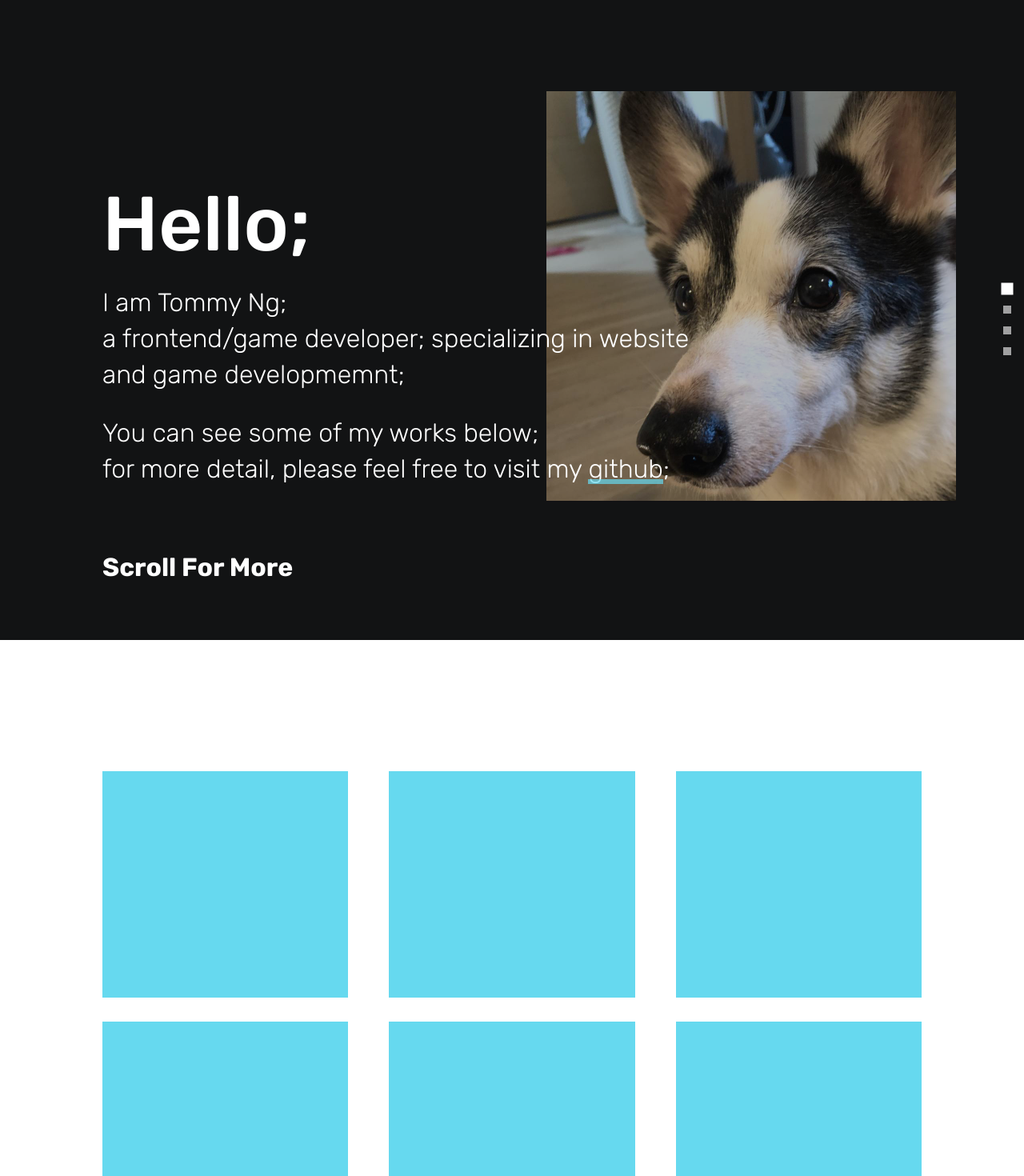
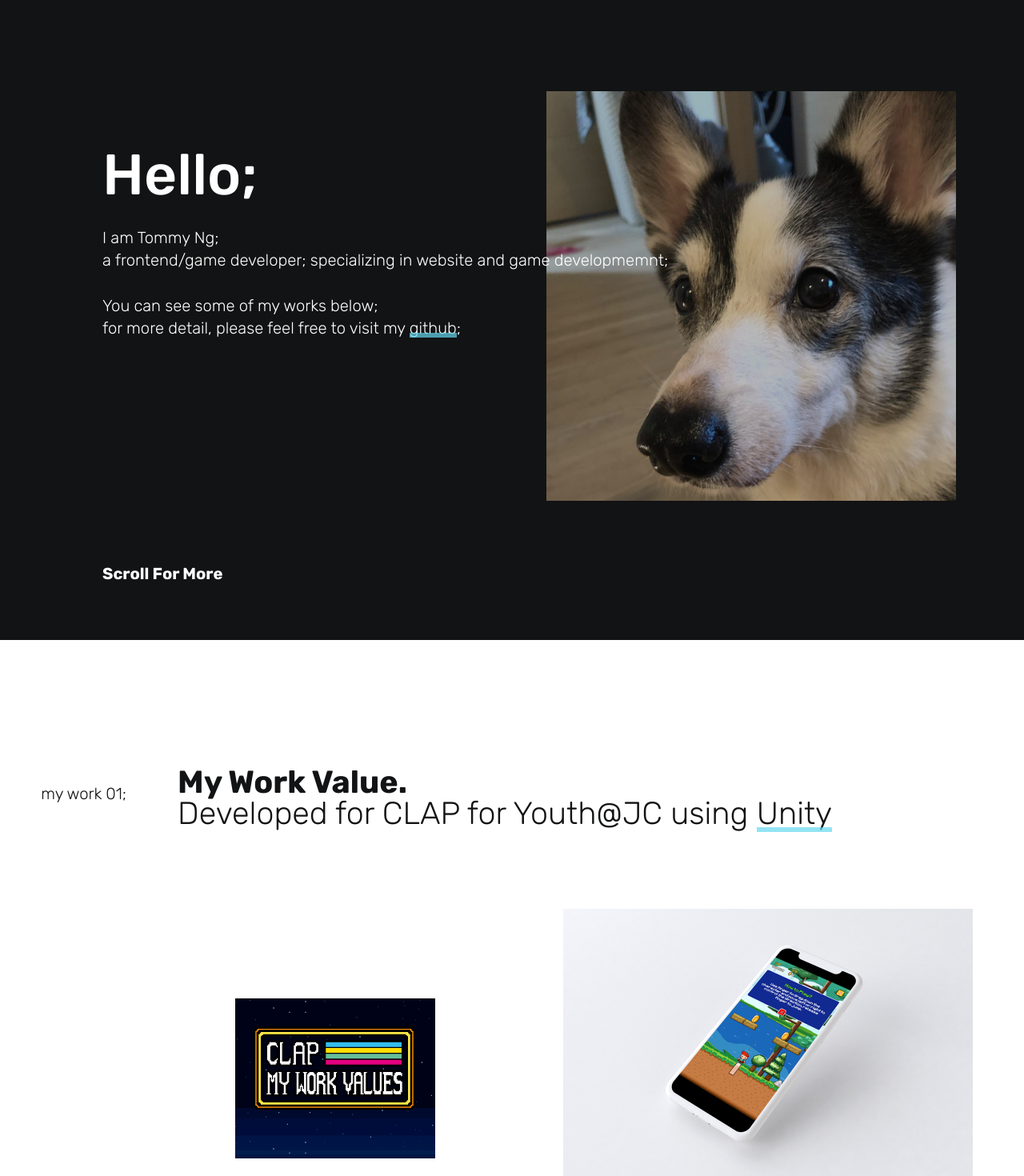
Before and after one commit to SlaveWilson/slavewilson.github.io, a Vue app: page / in a window 1280 px wide. Shown: the top 1470 px of the page at 80% size. Built offline with nearby package versions, Linux system fonts and the light colour scheme.

Commit message:
Working on work value pages

```diff
--- a/src/App.vue
+++ b/src/App.vue
@@ -2,123 +2,24 @@
 main
   section.fullpage
     Intro
-  section.fullpage
-    Works
+  section
+    WorkValue
   section.fullpage
     h1 Section 3
   section.fullpage
     h1 Section 4
-
-.sections-menu
-  span.menu-point(
-    :class="{active: activeSection === index}",
-    @click="scrollToSection(index)",
-    v-for="(offset, index) in offsets",
-    :key="index"
-  )
 </template>
 
 <script lang="ts">
 import { defineComponent, onMounted, onUnmounted, Ref, ref } from "vue";
 import Intro from "@/components/sections/Intro.vue";
-import Works from "@/components/sections/Works.vue";
+import WorkValue from "@/components/sections/WorkValue.vue";
 
 export default defineComponent({
   name: "App",
   components: {
     Intro,
-    Works,
-  },
-  setup() {
-    let inMove = false;
-    const activeSection = ref(0);
-    const offsets: Ref<Array<number> | undefined> = ref([]);
-    let touchStartY = 0;
-
-    const calculateSectionOffsets = function () {
-      const sections = document.getElementsByTagName("section");
-      const length = sections.length;
-
-      for (let i = 0; i < length; i++) {
-        const sectionOffset = sections[i].offsetTop;
-        if (offsets.value !== undefined) offsets.value.push(sectionOffset);
-      }
-    };
-
-    const scrollToSection = function (id: number, force = false) {
-      if (inMove && !force) return false;
-      activeSection.value = id;
-      inMove = true;
-
-      document.getElementsByTagName("section")[id].scrollIntoView({
-        behavior: "smooth",
-      });
-
-      setTimeout(() => {
-        inMove = false;
-      }, 400);
-    };
-
-    const moveDown = function () {
-      inMove = true;
-      activeSection.value--;
-      if (activeSection.value < 0 && offsets.value !== undefined)
-        activeSection.value = offsets.value.length - 1;
-      scrollToSection(activeSection.value, true);
-    };
-
-    const moveUp = function () {
-      inMove = true;
-      activeSection.value++;
-      if (offsets.value !== undefined) {
-        if (activeSection.value > offsets.value.length - 1) activeSection.value = 0;
-      }
-      scrollToSection(activeSection.value, true);
-    };
-
-    const handleMouseWheel = function (e: WheelEvent) {
-      if (e.deltaY < 30 && !inMove) moveDown();
-      else if (e.deltaY > 30 && !inMove) moveUp();
-
-      e.preventDefault();
-      return false;
-    };
-
-    const touchStart = function (e: TouchEvent) {
-      touchStartY = e.touches[0].clientY;
-    };
-
-    const touchMove = function (e: TouchEvent) {
-      if (inMove) return false;
-      e.preventDefault();
-
-      const currentY = e.touches[0].clientY;
-
-      if (touchStartY < currentY) moveDown();
-      else moveUp();
-
-      touchStartY = 0;
-      return false;
-    };
-
-    onMounted(() => {
-      calculateSectionOffsets();
-      window.addEventListener("wheel", handleMouseWheel, { passive: false });
-      window.addEventListener("touchstart", touchStart, { passive: false });
-      window.addEventListener("touchmove", touchMove, { passive: false });
-    });
-
-    onUnmounted(() => {
-      window.removeEventListener("wheel", handleMouseWheel);
-      window.removeEventListener("touchstart", touchStart);
-      window.removeEventListener("touchmove", touchMove);
-    });
-
-    return {
-      activeSection,
-      offsets,
-      scrollToSection,
-    };
+    WorkValue,
   },
 });
 </script>
@@ -128,23 +29,4 @@ export default defineComponent({
   height: 100vh;
   width: 100vw;
 }
-.sections-menu {
-  position: fixed;
-  right: 1rem;
-  top: 50%;
-  transform: translateY(-50%);
-}
-.sections-menu .menu-point {
-  width: 10px;
-  height: 10px;
-  background-color: white;
-  display: block;
-  margin: 1rem 0;
-  opacity: 0.6;
-  transition: 0.4s ease all;
-}
-.sections-menu .menu-point.active {
-  opacity: 1;
-  transform: scale(1.5);
-}
 </style>
--- a/src/assets/styles/common.scss
+++ b/src/assets/styles/common.scss
@@ -20,6 +20,10 @@
 
 .grid {
   display: grid;
+}
+
+.justify-start {
+  justify-content: start;
 }
 
 .justify-center {
--- a/src/assets/styles/font.scss
+++ b/src/assets/styles/font.scss
@@ -1,27 +1,15 @@
 h1 {
-  font-size: 4.2rem;
+  font-size: calc(4.2rem + 0.33vw);
   font-weight: 500;
-
-  @include tablet {
-    font-size: 5rem;
-  }
-
-  @include desktop {
-    font-size: 6rem;
-  }
 }
 
 h2 {
+  font-size: calc(2.2rem + 0.33vw);
   font-weight: 500;
-  font-size: 2.2rem;
 }
 
 p {
-  font-size: 1rem;
+  font-size: calc(1rem + 0.33vw);
   font-weight: 300;
   line-height: 1.4;
-
-  @include tablet {
-    font-size: 2rem
-  }
 }
--- a/src/assets/styles/index.scss
+++ b/src/assets/styles/index.scss
@@ -3,7 +3,7 @@
 @import "./common.scss";
 
 body {
-  overflow: hidden;
+  overflow-x: hidden;
   font-family: 'Rubik',
     -apple-system,
     BlinkMacSystemFont,
@@ -17,7 +17,7 @@ body {
     sans-serif;
   font-size: calc(10px + 0.33vw);
   -webkit-font-smoothing: antialiased;
-  color: white;
+  color: color(primary);
 }
 
 .container {
--- a/src/components/common/BaseCard.vue
+++ b/src/components/common/BaseCard.vue
@@ -12,6 +12,6 @@ export default defineComponent({
 
 <style lang="scss" scoped>
 .card {
-  background: color(secondary);
+  // background: color(secondary);
 }
 </style>
--- a/src/components/sections/Intro.vue
+++ b/src/components/sections/Intro.vue
@@ -28,6 +28,7 @@ export default defineComponent({
 <style lang="scss" scoped>
 .container {
   flex-direction: column;
+  color: white;
 }
 
 .content {
--- /dev/null
+++ b/src/components/sections/WorkValue.vue
@@ -0,0 +1,82 @@
+<template lang="pug">
+p.sub-title my work 01;
+h2 #[.strong My Work Value.] Developed for CLAP for Youth@JC using #[a(href="https://unity.com/", target="_blank") Unity]
+.flex.images
+  .flex-full
+    img.small(src="@/assets/images/workvalue-sm.jpg")
+  .screenshot.flex-zero
+    img(src="@/assets/images/workvalue.jpg")
+</template>
+
+<script lang="ts">
+import { defineComponent } from "vue";
+
+export default defineComponent({
+  name: "work value",
+  // setup() {},
+});
+</script>
+
+<style lang="scss" scoped>
+.container {
+  flex-direction: column;
+}
+
+.sub-title {
+  font-size: calc(1rem + 0.33vw);
+  margin-left: 4vw;
+  margin-right: 5vw;
+  margin-top: 1em;
+  font-weight: 300;
+  float: left;
+}
+
+h2 {
+  margin-left: 4vw;
+  margin-top: 4em;
+  font-weight: 200;
+  word-break: keep-all;
+}
+
+.content {
+  margin-left: 4vw;
+  word-break: keep-all;
+  font-size: calc(1.5rem + 0.33vw);
+}
+
+.images {
+  margin-top: 7em;
+  margin-left: 1em;
+  margin-right: 5vw;
+  flex-direction: column;
+  @include desktop {
+    flex-direction: row;
+    align-items: flex-end;
+  }
+}
+
+img {
+  max-width: 100%;
+}
+
+.small {
+  width: 250px;
+  margin-bottom: 2em;
+  @include desktop {
+    width: auto;
+    height: 200px;
+    float: right;
+    margin-right: 12.5vw;
+  }
+}
+
+.screenshot {
+  max-width: min(100%, 512px);
+  img {
+    max-width: min(100%, 512px);
+    @include desktop {
+      float: right;
+    }
+  }
+}
+</style>
--- a/src/components/sections/Works.vue
+++ /dev/null
@@ -1,44 +0,0 @@
-<template lang="pug">
-.flex.container
-  h1 My Works;
-  .grid.works
-    BaseCard
-    BaseCard
-    BaseCard
-    BaseCard
-    BaseCard
-    BaseCard
-</template>
-
-<script lang="ts">
-import { defineComponent } from "vue";
-import BaseCard from "@/components/common/BaseCard.vue";
-
-export default defineComponent({
-  name: "work value",
-  components: {
-    BaseCard,
-  },
-  // setup() {},
-});
-</script>
-
-<style lang="scss" scoped>
-.container {
-  flex-direction: column;
-}
-h1 {
-  flex: 0;
-}
-.works {
-  flex: 1;
-  margin-top: 2em;
-  grid-template-columns: 47.5% 47.5%;
-  column-gap: 5%;
-  row-gap: 2.5%;
-  @include desktop {
-    grid-template-columns: 30% 30% 30%;
-    row-gap: 5%;
-  }
-}
-</style>
```
Also changed, not shown: src/assets/images/workvalue-sm.jpg (added), src/assets/images/workvalue.jpg (added).
